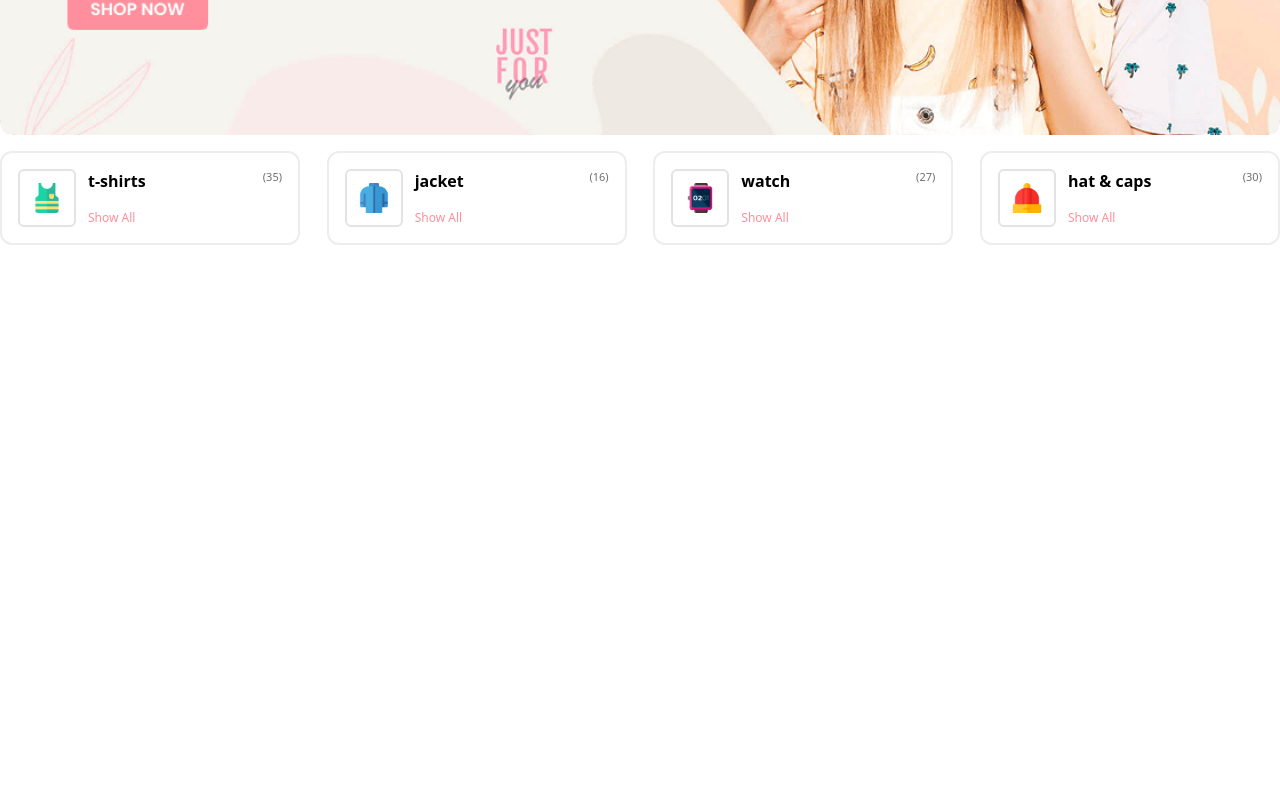
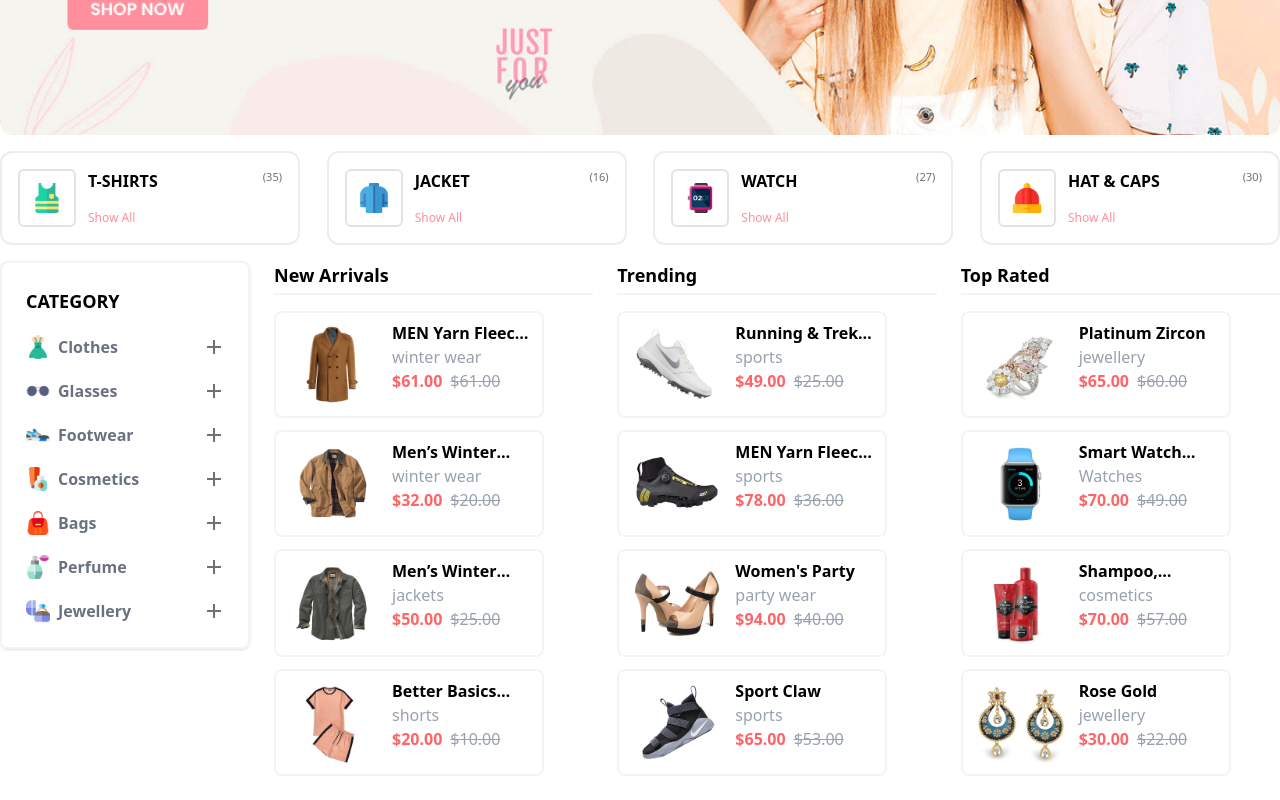
Before and after one commit to zahranoori1996/zarashop, a React (Vite) app: page / in a window 1280 px wide. Shown: the part 559-1359 px from the top of the page. Before the commit the page ends 832 px from the top, so only its background shows below. Built offline with nearby package versions, Linux system fonts and the light colour scheme.

Commit message:
create main product NewArrivale Trending TopRated components

```diff
--- /dev/null
+++ b/src/components/Category/Categories.tsx
@@ -0,0 +1,70 @@
+
+import Category from './Category';
+
+function Categories() {
+    const dataCategory = [
+        {
+          id: 1,
+          nameCategory: "Clothes",
+          iconCategory: "./src/assets/icons/dress.png",
+          path: "/clothes",
+        },
+        {
+          id: 2,
+          nameCategory: "glasses",
+          iconCategory: "./src/assets/icons/glasses.png",
+          path: "/glasses",
+        },
+        {
+          id: 3,
+          nameCategory: "Footwear",
+          iconCategory: "./src/assets/icons/footwear.png",
+          path: "/footwear",
+        },
+        {
+          id: 4,
+          nameCategory: "cosmetics",
+          count: 30,
+          iconCategory: "./src/assets/icons/cosmetics.png",
+          path: "/cosmetics",
+        },
+        {
+          id: 5,
+          nameCategory: "bags",
+          count: 30,
+          iconCategory: "./src/assets/icons/bags.png",
+          path: "/bags",
+        },
+        {
+          id: 6,
+          nameCategory: "perfume",
+          count: 30,
+          iconCategory: "./src/assets/icons/perfume.png",
+          path: "/perfume",
+        },
+        {
+          id: 7,
+          nameCategory: "Jewellery",
+          iconCategory: "./src/assets/icons/jewellery.png",
+          path: "/jewellery",
+        },
+      ];
+      let h2Title = 'category';
+  return (
+    <>
+
+
+       <div className='flex flex-col gap-5 shadow w-[250px] h-fit p-6 rounded-lg border-2 border-gray-100'>
+       <h2 className='font-bold text-lg'>{h2Title.toLocaleUpperCase()}</h2>
+       {
+            dataCategory.map((category,index) => (
+                <Category key={index} {...category}/>
+            ))
+        }
+       </div>
+
+    </>
+  )
+}
+
+export default Categories
--- a/src/components/Category/Category.tsx
+++ b/src/components/Category/Category.tsx
@@ -1,9 +1,18 @@
 import React from 'react'
+interface ICategory {
+  iconCategory : string;
+  nameCategory : string;
 
-function Category() {
+}
+function Category({iconCategory,nameCategory} : ICategory) {
   return (
-    <div>
+    <div className='w-[200px] flex justify-between '>
+     <div className='flex gap-2'>
+     <img className='w-6' src={iconCategory} />
+      <h3 className='text-gray-500 font-semibold'>{nameCategory[0].toLocaleUpperCase() + nameCategory.substring(1)}</h3>
 
+     </div>
+     <img className='cursor-pointer' src='./src/assets/icons/add.svg'/>
     </div>
   )
 }
--- /dev/null
+++ b/src/components/Main/ListMiniProductCard.tsx
@@ -0,0 +1,15 @@
+import NewArrivals from "./NewArrivals";
+import TopRated from "./TopRated";
+import Trending from "./Trending";
+
+function ListMiniProductCard() {
+  return (
+    <>
+      <NewArrivals titleList="New Arrivals" />
+      <Trending titleList="Trending" />
+      <TopRated titleList="Top Rated"/>
+    </>
+  );
+}
+
+export default ListMiniProductCard;
--- /dev/null
+++ b/src/components/Main/Main.tsx
@@ -0,0 +1,17 @@
+import React from "react";
+import Categories from "../Category/Categories";
+import ListMiniProductCard from "./ListMiniProductCard";
+import Container from "../Container/Container";
+
+function Main() {
+  return (
+    <Container>
+      <div className="flex gap-6">
+        <Categories />
+        <ListMiniProductCard />
+      </div>
+    </Container>
+  );
+}
+
+export default Main;
--- /dev/null
+++ b/src/components/Main/MiniProductCard.tsx
@@ -0,0 +1,27 @@
+import React from 'react'
+import { Link } from 'react-router-dom';
+interface IProdcut {
+  imageSrc : string;
+  nameProduct : string;
+  typeProduct : string;
+  price : number;
+  discount: number;
+  path: string;
+}
+function MiniProductCard({imageSrc,nameProduct,typeProduct,price,discount,path}:IProdcut) {
+  return (
+    <Link to={path} className='flex border-2 border-gray-100 rounded-lg p-2 w-[270px] my-3'>
+      <img className='w-[100px]' src={imageSrc}/>
+      <div className='pl-2'>
+      <h3 className='font-semibold line-clamp-1'>{nameProduct}</h3>
+      <p className='text-gray-400'>{typeProduct}</p>
+      <div className='flex gap-2'>
+        <span className='text-red-400 font-semibold'>${price}.00</span>
+        <span className='line-through text-gray-400'>${price - discount}.00</span>
+      </div>
+      </div>
+    </Link>
+  )
+}
+
+export default MiniProductCard
--- /dev/null
+++ b/src/components/Main/NewArrivals.tsx
@@ -0,0 +1,52 @@
+import React from "react";
+import MiniProductCard from "./MiniProductCard";
+import { TTitleList } from "../../types/Type";
+
+function NewArrivals({ titleList }: TTitleList) {
+  const newProducts = [
+    {
+      imageSrc: "./src/assets/images/men-yarn.png",
+      nameProduct: "MEN Yarn Fleece F..",
+      typeProduct: "winter wear",
+      price: 61.0,
+      discount: 0,
+      path: "/newPr",
+    },
+    {
+      imageSrc: "./src/assets/images/men-winter.png",
+      nameProduct: "Men’s Winter Leat..",
+      typeProduct: "winter wear",
+      price: 32.0,
+      discount: 12.0,
+      path: "/newPr",
+    },
+    {
+      imageSrc: "./src/assets/images/men-winter-2.png",
+      nameProduct: "Men’s Winter Leat..",
+      typeProduct: "jackets",
+      price: 50.0,
+      discount: 25.0,
+      path: "/newPr",
+    },
+    {
+      imageSrc: "./src/assets/images/better-basics.png",
+      nameProduct: "Better Basics Fren..",
+      typeProduct: "shorts",
+      price: 20.0,
+      discount: 10.0,
+      path: "/newPr",
+    },
+  ];
+  return (
+    <div className="w-[40%]">
+      <h2 className="mb-4 pb-1 border-b-2 border-b-gray-100 font-bold text-lg">
+        {titleList}
+      </h2>
+      {newProducts.map((item, index) => (
+        <MiniProductCard key={index} {...item} />
+      ))}
+    </div>
+  );
+}
+
+export default NewArrivals;
--- /dev/null
+++ b/src/components/Main/TopRated.tsx
@@ -0,0 +1,52 @@
+import React from "react";
+import MiniProductCard from "./MiniProductCard";
+import { TTitleList } from "../../types/Type";
+
+function TopRated({ titleList }: TTitleList) {
+  const TopRateProducts = [
+    {
+      imageSrc: "./src/assets/images/platinum.png",
+      nameProduct: "Platinum Zircon",
+      typeProduct: "jewellery",
+      price: 65.0,
+      discount: 5.0,
+      path: "/jelly",
+    },
+    {
+      imageSrc: "./src/assets/images/smart-watch.png",
+      nameProduct: "Smart Watch Violla",
+      typeProduct: "Watches",
+      price: 70.0,
+      discount: 21.0,
+      path: "/jelly",
+    },
+    {
+      imageSrc: "./src/assets/images/shampoo.png",
+      nameProduct: "Shampoo, Conditioner & Facewash",
+      typeProduct: "cosmetics",
+      price: 70.0,
+      discount: 13.0,
+      path: "/jelly",
+    },
+    {
+      imageSrc: "./src/assets/images/rose-gold.png",
+      nameProduct: "Rose Gold ",
+      typeProduct: "jewellery",
+      price: 30.0,
+      discount: 8.0,
+      path: "/jelly",
+    },
+  ];
+  return (
+    <div className="w-[40%]">
+      <h2 className="mb-4 pb-1 border-b-2 border-b-gray-100 font-bold text-lg">
+        {titleList}
+      </h2>
+      {TopRateProducts.map((item, index) => (
+        <MiniProductCard key={index} {...item} />
+      ))}
+    </div>
+  );
+}
+
+export default TopRated;
--- /dev/null
+++ b/src/components/Main/Trending.tsx
@@ -0,0 +1,52 @@
+import React from "react";
+import { TTitleList } from "../../types/Type";
+import MiniProductCard from "./MiniProductCard";
+
+function Trending({ titleList }: TTitleList) {
+  const trendingProducts = [
+    {
+      imageSrc: "./src/assets/images/running-white.png",
+      nameProduct: "Running & Trekki Black",
+      typeProduct: "sports",
+      price: 49.0,
+      discount: 24.0,
+      path: '/runnig'
+    },
+    {
+      imageSrc: "./src/assets/images/trekking-black.png",
+      nameProduct: "MEN Yarn Fleece F..",
+      typeProduct: "sports",
+      price: 78.0,
+      discount: 42.0,
+      path: '/runnig'
+    },
+    {
+      imageSrc: "./src/assets/images/shoe-women.png",
+      nameProduct: "Women's Party",
+      typeProduct: "party wear",
+      price: 94.0,
+      discount: 54.0,
+      path: '/runnig'
+    },
+    {
+      imageSrc: "./src/assets/images/sports-claw.png",
+      nameProduct: "Sport Claw",
+      typeProduct: "sports ",
+      price: 65.0,
+      discount: 12.0,
+      path: '/runnig'
+    }
+  ];
+  return (
+    <div className="w-[40%]">
+      <h2 className="mb-4 pb-1 border-b-2 border-b-gray-100 font-bold text-lg">
+        {titleList}
+      </h2>
+      {trendingProducts.map((item, index) => (
+        <MiniProductCard key={index} {...item} />
+      ))}
+    </div>
+  );
+}
+
+export default Trending;
--- a/src/components/PopularCategory/ACategory.tsx
+++ b/src/components/PopularCategory/ACategory.tsx
@@ -13,7 +13,7 @@ function ACategory({ imageSrc, nameCategory, path, count }: IACategory) {
           <img className="w-[30px]" src={imageSrc} />
         </div>
         <div className="text-left flex flex-col gap-4">
-          <h3 className="font-semibold ">{nameCategory}</h3>
+          <h3 className="font-semibold ">{nameCategory.toLocaleUpperCase()}</h3>
           <Link to={path} className="text-[12px] text-[#FF8F9C]">
             Show All
           </Link>
--- a/src/pages/Home/Home.tsx
+++ b/src/pages/Home/Home.tsx
@@ -2,11 +2,13 @@ import React from 'react'
 import Banner from '../../components/Banner/Banner'
 import banner from '../../assets/images/banner.png';
 import PopularCategory from '../../components/PopularCategory/PopularCategory';
+import Main from '../../components/Main/Main';
 function Home() {
   return (
     <div className='pb-3'>
       <Banner src={banner} alt="trending item women's latest fashion sale"/>
       <PopularCategory />
+      <Main/>
     </div>
   )
 }
--- /dev/null
+++ b/src/types/Type.ts
@@ -0,0 +1,3 @@
+export type TTitleList = {
+    titleList : string
+}
```
Also changed, not shown: data/db.json (+44 -23 lines).
